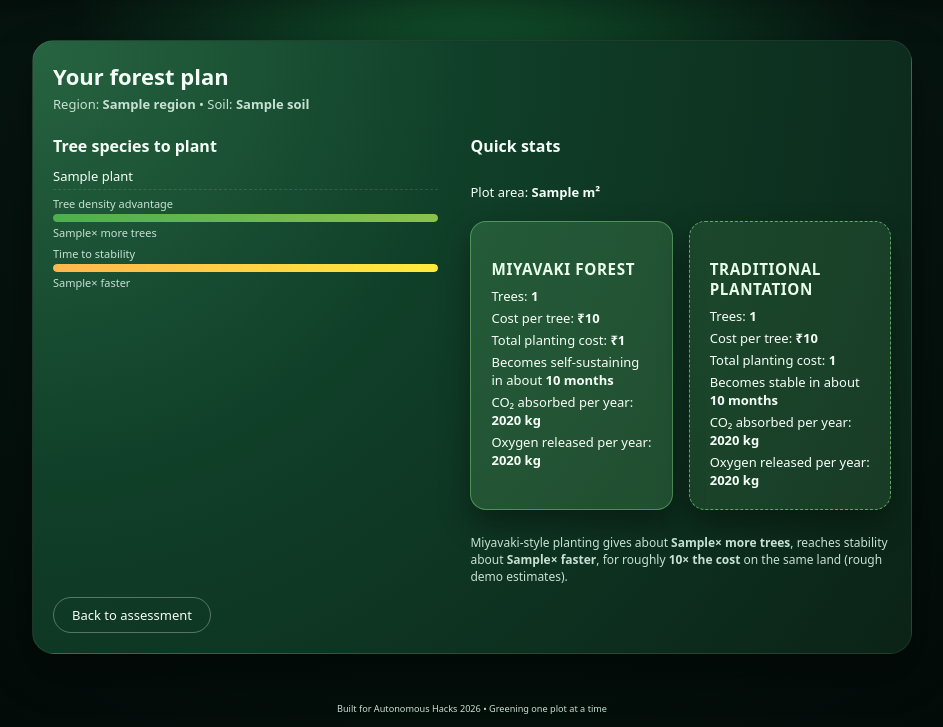
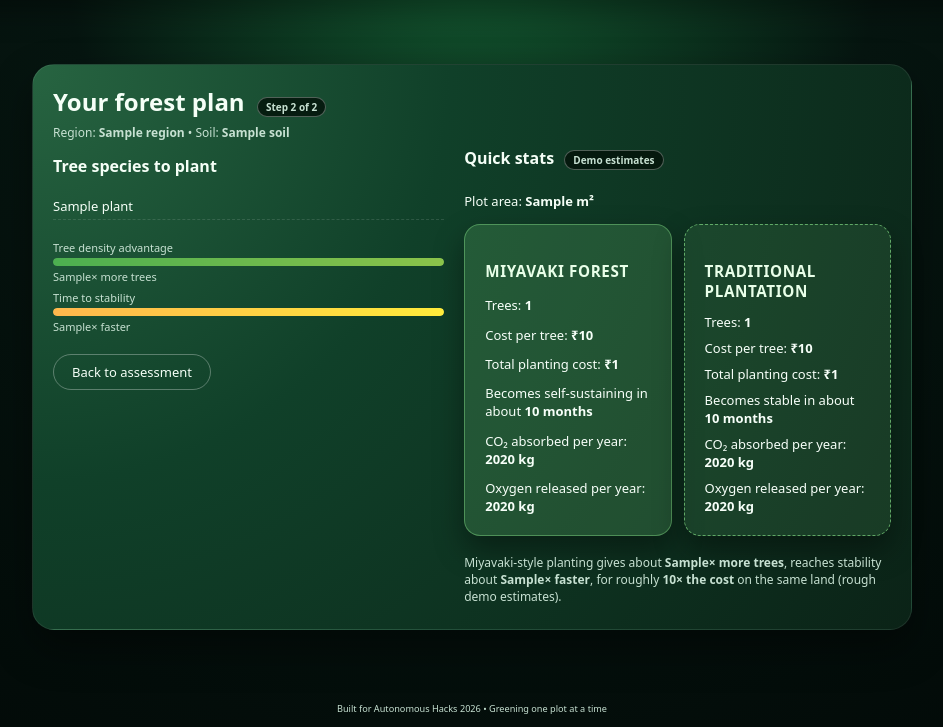
Before and after one commit to Paashe1605/miyavkify, a Flask app: template templates/results.html in a window 1280 px wide. Shown: the part 73-800 px from the top of the page, without its empty margins (168-1111 px from the left). Run offline with Flask 3, Linux system fonts and the light colour scheme; the template is opened without the code that fills it: most values are stand-ins (such as "Sample title", 1, 10 or a date in 2020).

Commit message:
Day 4 UI polish: motion, chips, and spacing tweaks

```diff
--- a/static/css/style.css
+++ b/static/css/style.css
@@ -107,6 +107,28 @@ body {
 
 /* Main card */
 
+html,
+body {
+  margin: 0;
+  padding: 0;
+  height: 100%;
+}
+
+/* App shell – fixed viewport, minimal scroll */
+body {
+  font-family: system-ui, -apple-system, BlinkMacSystemFont, "Segoe UI", sans-serif;
+  background: radial-gradient(circle at top, #145c32 0, #061510 40%, #020907 100%);
+  color: var(--text);
+}
+
+.app-shell {
+  min-height: 100vh;
+  display: flex;
+  flex-direction: column;
+  padding: 12px;
+}
+
+/* Main card */
 .app-main {
   flex: 1;
   display: flex;
@@ -128,6 +150,8 @@ body {
   gap: 12px;
 }
 
+
+
 /* Footer */
 
 .app-footer {
@@ -140,18 +164,18 @@ body {
 /* Typography */
 
 h2 {
-  margin: 0 0 4px;
-  font-size: 22px;
+  margin: 0 0 6px;
+  font-size: 24px;
 }
 
 h3 {
-  margin: 10px 0 6px;
+  margin: 8px 0 6px;
   font-size: 16px;
 }
 
 .section-subtitle {
-  margin: 0 0 12px;
-  font-size: 13px;
+  margin: 0 0 8px;
+  font-size: 12px;
   color: var(--text-muted);
 }
 
@@ -301,6 +325,77 @@ h3 {
 .image-pill-text {
   white-space: normal;
 }
+/* Assess page compact layout */
+section h2 {
+  margin-bottom: 2px;
+}
+
+.assess-steps {
+  margin: 0 0 4px;
+}
+
+.section-subtitle {
+  margin: 0 0 6px;
+  font-size: 12px;
+}
+
+.assess-form {
+  margin-top: 2px;
+  display: flex;
+  flex-direction: column;
+  gap: 6px;
+}
+
+.form-row {
+  margin: 0;
+  gap: 2px;
+}
+
+.form-row label {
+  font-size: 12px;
+}
+
+.field-hint {
+  font-size: 10px;
+}
+
+.form-row select,
+.form-row input[type="number"],
+.form-row input[type="text"],
+.form-row input[type="file"] {
+  padding: 6px 8px;
+  font-size: 12px;
+}
+
+.checkbox-row label {
+  font-size: 12px;
+}
+
+.assess-actions {
+  margin-top: 4px;
+  gap: 4px;
+}
+
+.form-note {
+  margin: 0;
+  font-size: 10px;
+}
+
+.chip {
+  display: inline-flex;
+  align-items: center;
+  padding: 2px 8px;
+  margin-left: 6px;
+  border-radius: 999px;
+  font-size: 10px;
+  color: var(--text-muted);
+  border: 1px solid rgba(144, 238, 144, 0.6);
+  background: rgba(4, 20, 11, 0.85);
+}
+
+.chip--soft {
+  border-color: rgba(255, 255, 255, 0.3);
+}
 
 
 /* Form */
@@ -370,6 +465,7 @@ h3 {
   padding: 12px 14px;
   border: 1px solid rgba(255, 255, 255, 0.08);
   box-shadow: 0 10px 24px rgba(0, 0, 0, 0.45);
+  transition: transform 0.18s ease-out, box-shadow 0.18s ease-out;
 }
 
 .feature-icon {
@@ -507,6 +603,12 @@ h3 {
   border: 1px solid rgba(144, 238, 144, 0.4);
   box-shadow: 0 14px 30px rgba(0, 0, 0, 0.38);
   color: #f7fff9;
+  transition: transform 0.18s ease-out, box-shadow 0.18s ease-out;
+}
+.feature-card:hover,
+.stats-card:hover {
+  transform: translateY(-3px);
+  box-shadow: 0 18px 36px rgba(0, 0, 0, 0.55);
 }
 
 .stats-card h4 {
@@ -559,6 +661,14 @@ h3 {
   max-width: 100%;
   background: linear-gradient(90deg, #4caf50, #8bc34a);
   border-radius: inherit;
+    transform-origin: left;
+  transform: scaleX(0);
+  animation: impact-fill-in 0.7s ease-out forwards;
+}
+@keyframes impact-fill-in {
+  to {
+    transform: scaleX(1);
+  }
 }
 
 .impact-fill--fast {
@@ -569,6 +679,60 @@ h3 {
   font-size: 11px;
   color: var(--text-muted);
 }
+
+
+/* Page section titles */
+section h2 {
+  margin-bottom: 6px;
+}
+
+/* Left + right columns on results */
+.results-grid {
+  display: grid;
+  grid-template-columns: minmax(0, 1.1fr) minmax(0, 1.2fr);
+  gap: 20px;
+  align-items: flex-start;   /* align tops of both columns */
+}
+
+/* Left column spacing */
+.results-grid > div:first-child {
+  display: flex;
+  flex-direction: column;
+  gap: 10px;
+}
+
+/* Right column (metrics) spacing */
+.metrics {
+  display: flex;
+  flex-direction: column;
+  gap: 10px;
+}
+
+.metrics h3 {
+  margin: 0 0 8px;
+}
+
+/* Plant list and bars */
+.plant-list {
+  margin: 0;
+}
+
+.impact-bars {
+  margin-top: 10px;
+}
+.metrics-cards {
+  display: grid;
+  grid-template-columns: repeat(2, minmax(0, 1fr));
+  gap: 12px;
+  align-items: stretch;
+}
+
+.stats-card {
+  display: flex;
+  flex-direction: column;
+  justify-content: space-between;
+}
+
 
 /* Responsiveness */
 
--- a/templates/assess.html
+++ b/templates/assess.html
@@ -1,7 +1,7 @@
 {% extends "base.html" %}
 {% block content %}
   <section>
-    <h2>Land assessment</h2>
+    <h2>Land assessment <span class="chip chip--soft">Step 1 of 2</span></h2>
 
     <!-- Small step indicator -->
     <p class="section-subtitle assess-steps">
--- a/templates/results.html
+++ b/templates/results.html
@@ -1,7 +1,7 @@
 {% extends "base.html" %}
 {% block content %}
   <section>
-    <h2>Your forest plan</h2>
+    <h2>Your forest plan <span class="chip chip--soft">Step 2 of 2</span></h2>
 
     <!-- Show basic context: region + soil -->
     <p class="section-subtitle">
@@ -11,7 +11,7 @@
     {% if recommendations.plants %}
       <!-- Two-column layout: tree list + impact metrics -->
       <div class="results-grid">
-        <!-- List of recommended species + image pill + infographics -->
+        <!-- List of recommended species + image pill + infographics + back button -->
         <div>
           <h3>Tree species to plant</h3>
 
@@ -55,11 +55,16 @@
               <span class="impact-value">{{ comparison.speed_ratio }}× faster</span>
             </div>
           </div>
+
+          <!-- Back button directly below bars -->
+          <div class="form-actions" style="margin-top: 10px;">
+            <a href="{{ url_for('assess') }}" class="secondary-btn">Back to assessment</a>
+          </div>
         </div>
 
         <!-- Calculated stats based on area and tree count -->
         <div class="metrics">
-          <h3>Quick stats</h3>
+          <h3>Quick stats <span class="chip chip--soft">Demo estimates</span></h3>
 
           <!-- Basic plot info -->
           <p>
@@ -71,7 +76,7 @@
           <div class="metrics-cards">
             <!-- Miyavaki card -->
             <div class="stats-card">
-              <h4>Miyavaki forest</h4>
+              <h4>MIYAVAKI FOREST</h4>
               <p>
                 Trees:
                 <strong>{{ tree_count }}</strong>
@@ -100,7 +105,7 @@
 
             <!-- Traditional card -->
             <div class="stats-card stats-card--alt">
-              <h4>Traditional plantation</h4>
+              <h4>TRADITIONAL PLANTATION</h4>
               <p>
                 Trees:
                 <strong>{{ traditional_tree_count }}</strong>
@@ -111,7 +116,7 @@
               </p>
               <p>
                 Total planting cost:
-                <strong>{{ traditional_impact.total_cost }}</strong>
+                <strong>₹{{ traditional_impact.total_cost }}</strong>
               </p>
               <p>
                 Becomes stable in about
@@ -147,10 +152,5 @@
         We don’t have data for this combination yet. Try a different region or soil type.
       </p>
     {% endif %}
-
-    <!-- Button to go back and change inputs -->
-    <div class="form-actions">
-      <a href="{{ url_for('assess') }}" class="secondary-btn">Back to assessment</a>
-    </div>
   </section>
 {% endblock %}
```
